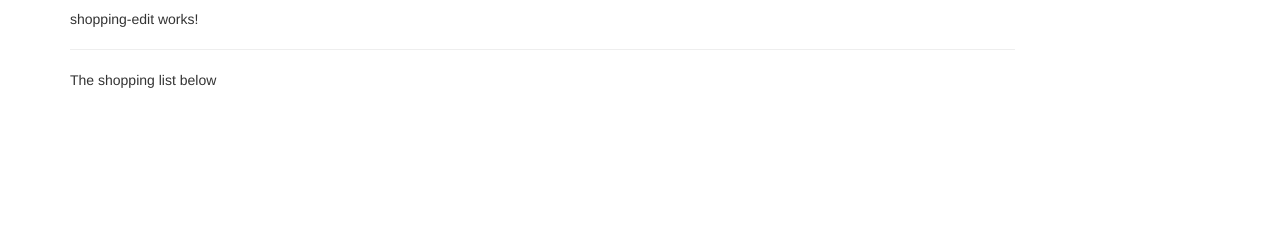
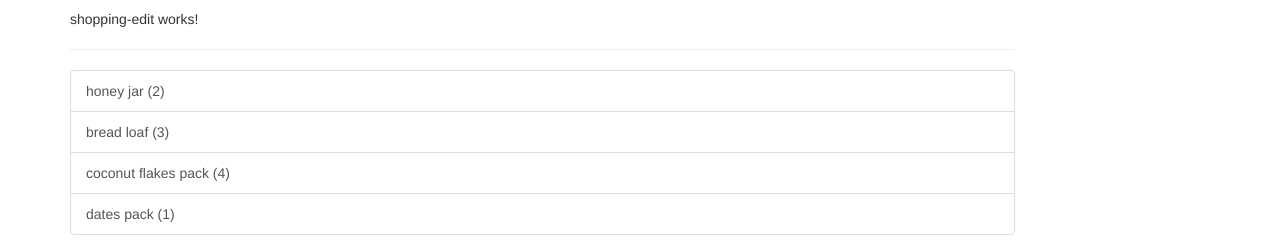
Before and after one commit to dvinubius/gourmet, an Angular app: page / in a window 1280 px wide. Shown: the part 994-1246 px from the top of the page. Before the commit the page ends 1094 px from the top, so only its background shows below. Built offline with nearby package versions, Linux system fonts and the light colour scheme.

Commit message:
shopping list scaffold and basic styling. Mock data from property of shopping list component. Added model for Ingredient.

```diff
--- /dev/null
+++ b/src/app/components/project/shared/ingredient.model.ts
@@ -0,0 +1,3 @@
+export class Ingredient {
+  constructor(public name: string, public amount: number) { }
+}
--- a/src/app/components/project/shopping-list/shopping-list.component.html
+++ b/src/app/components/project/shopping-list/shopping-list.component.html
@@ -2,6 +2,12 @@
   <div class="col-xs-10">
     <app-shopping-edit></app-shopping-edit>
     <hr>
-    <p>The shopping list below</p>
+    <ul class="list-group">
+      <a class="list-group-item"
+          style="cursor:pointer;"
+          *ngFor="let ingredient of ingredients">
+        {{ingredient.name}} ({{ingredient.amount}})
+      </a>
+    </ul>
   </div>
 </div>
--- a/src/app/components/project/shopping-list/shopping-list.component.ts
+++ b/src/app/components/project/shopping-list/shopping-list.component.ts
@@ -1,4 +1,5 @@
 import { Component, OnInit } from '@angular/core';
+import { Ingredient } from '../shared/ingredient.model';
 
 @Component({
   selector: 'app-shopping-list',
@@ -6,6 +7,12 @@ import { Component, OnInit } from '@angular/core';
   styleUrls: ['./shopping-list.component.css']
 })
 export class ShoppingListComponent implements OnInit {
+  ingredients: Ingredient[] = [
+    new Ingredient('honey jar', 2),
+    new Ingredient('bread loaf', 3),
+    new Ingredient('coconut flakes pack', 4),
+    new Ingredient('dates pack', 1)
+  ];
 
   constructor() { }
 
```
